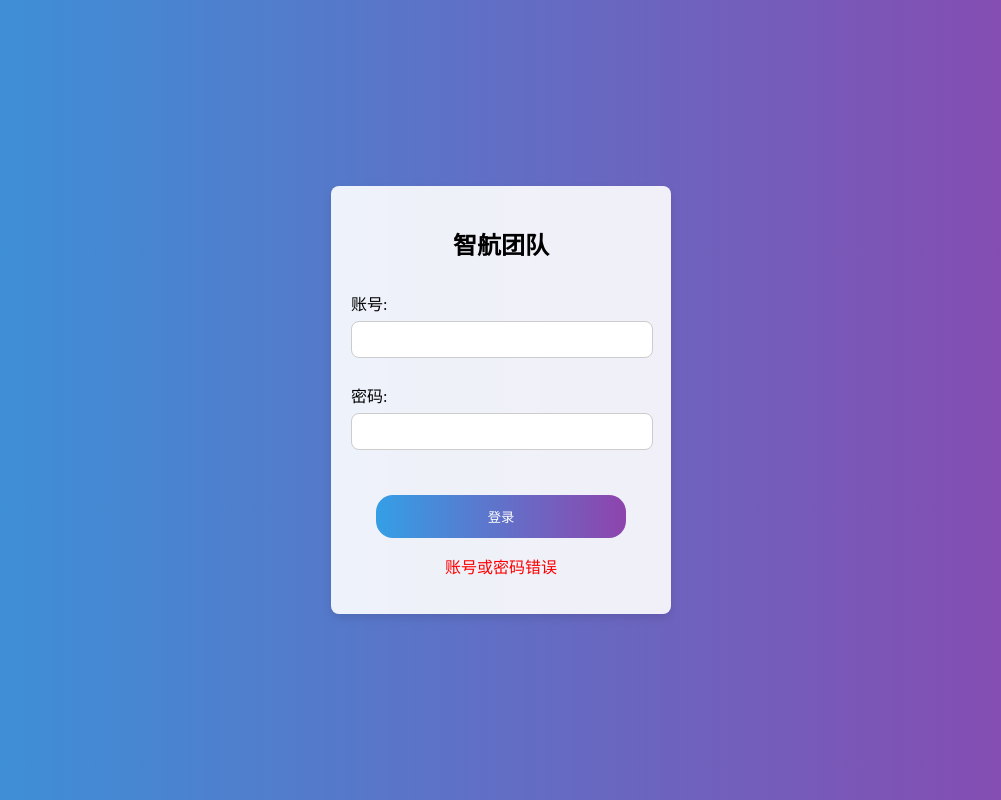
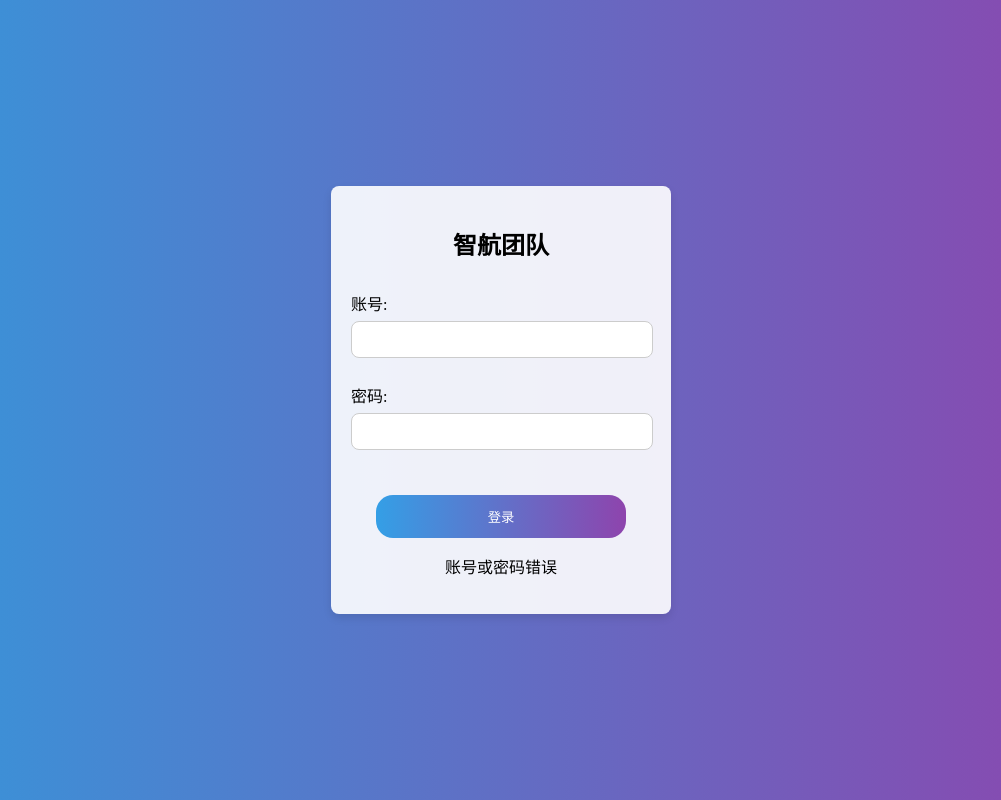
Before and after one commit to xunhang-website/ZH-team, a plain HTML site: page index.html in a window 1280 px wide. Both pictures are taken after typing "Sample", "Sample123" into the empty fields and a click on the button "登录". Shown: the whole page, without its empty margins (139-1140 px from the left). Drawn offline with Linux system fonts and the light colour scheme.

Commit message:
Update index.html

```diff
--- a/index.html
+++ b/index.html
@@ -22,9 +22,10 @@
             </div>
 
             <button type="submit">登录</button>
-            <p id="errorMessage" style="color: red;"></p>
+            <p class="error-message" id="errorMessage"></p>
         </form>
     </div>
+
     <script>
         function validateLogin() {
             var username = document.getElementById('username').value;
@@ -45,10 +46,11 @@
                 window.location.href = 'https://drowned-fish-git.github.io/ZH-team-website/';
                 return false;}
             else {
+                // 密码错误，清空输入栏并显示错误提示
                 document.getElementById('username').value = '';
                 document.getElementById('password').value = '';
                 document.getElementById('errorMessage').innerText = '账号或密码错误';
-                return false;
+                return false; // 防止表单提交
             }
         }
     </script>
```
